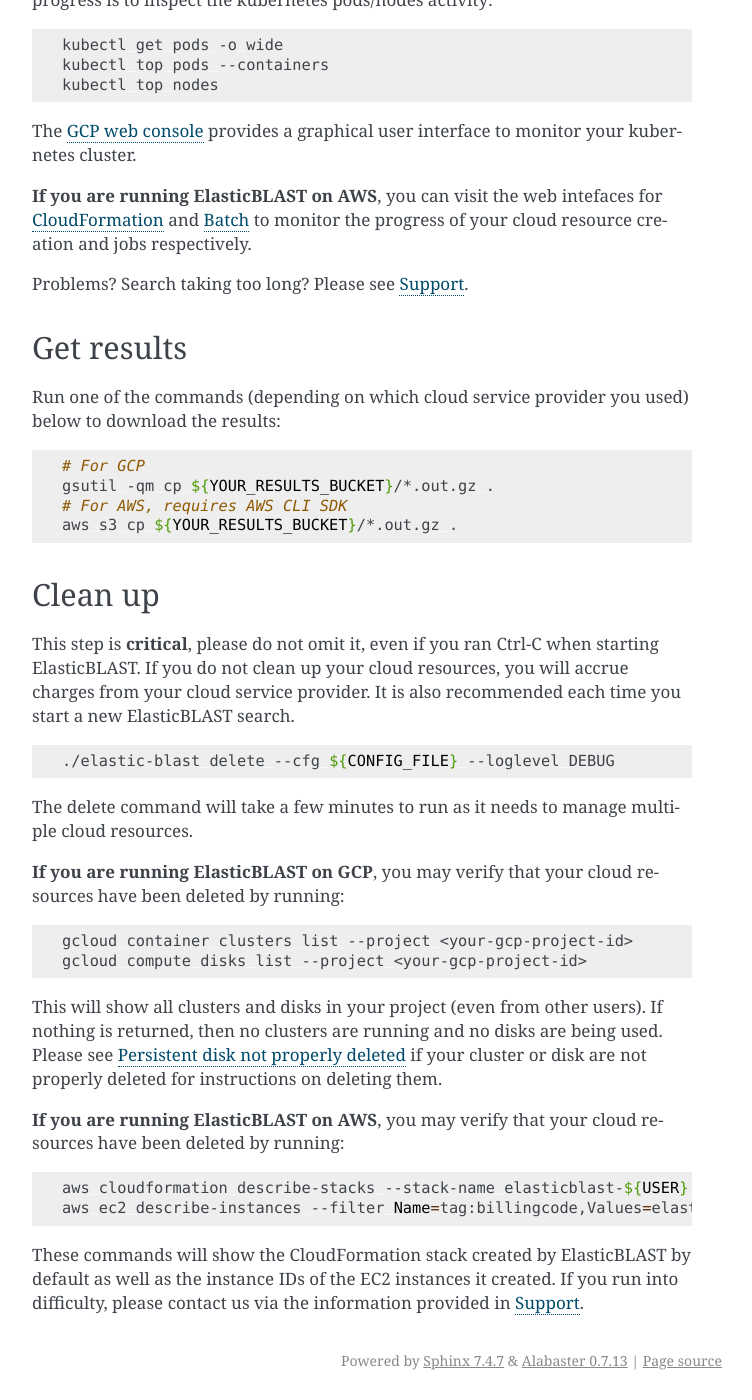
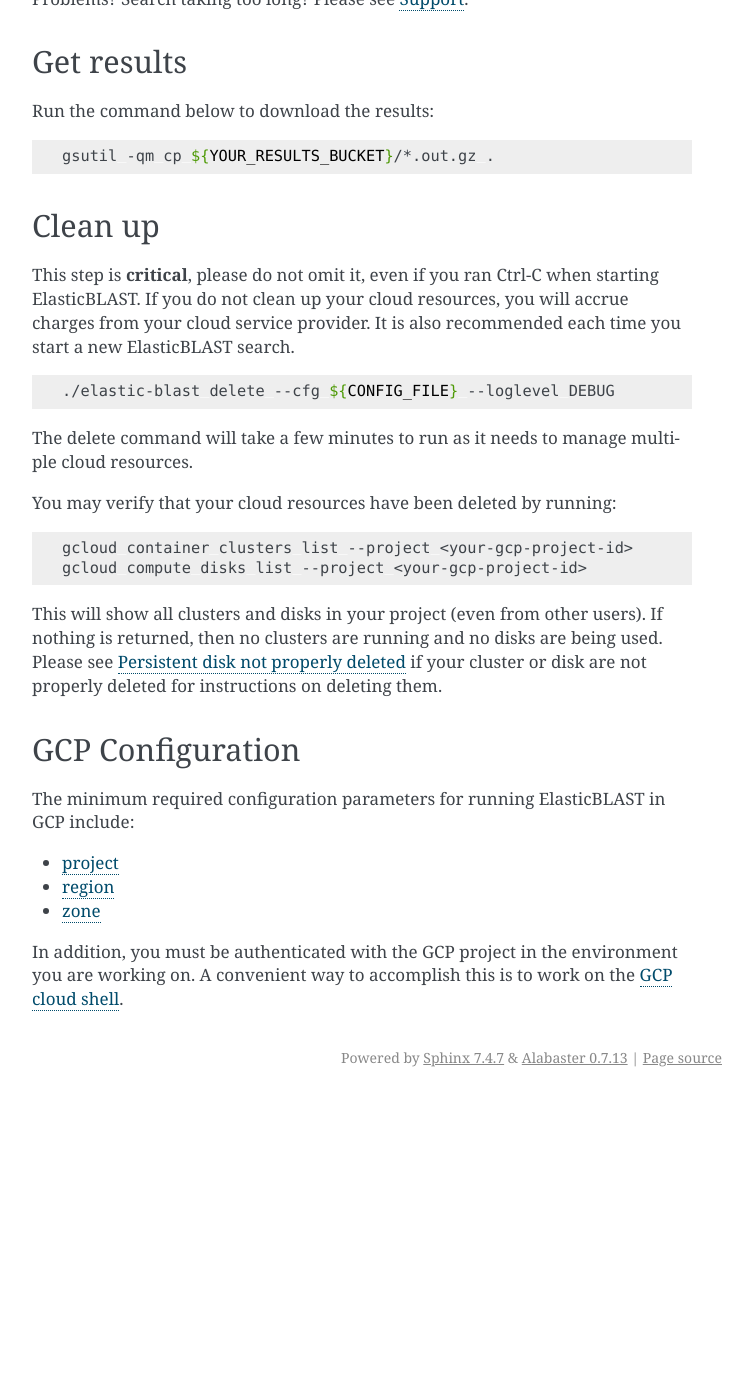
Before and after one commit to ncbi/elastic-blast-docs, a Sphinx documentation site: the page built from docs/source/quickstart-gcp.rst, in a window 1280 px wide and 1400 px high, scrolled down 2477 px. Shown: the whole window, without its empty margins (388-1140 px from the left). Built offline with Sphinx 7.4.7, drawn with Linux system fonts in a browser that asks for light colours; after the commit the page ends 3574 px from its top, so only the background shows below that; some of the changed text lies outside the part shown.

Commit message:
updates for 0.0.17: additional AWS documentation

```diff
--- a/docs/source/index.rst
+++ b/docs/source/index.rst
@@ -17,7 +17,9 @@
    :caption: Contents:
 
    requirements
-   quickstart
+   overview
+   quickstart-aws
+   quickstart-gcp
    exit-codes
    configuration
    support
--- a/docs/source/quickstart.rst
+++ b/docs/source/quickstart-gcp.rst
@@ -1,15 +1,14 @@
-.. _quickstart:
+.. _quickstart-gcp:
 
-Quickstart
-==========
+Quickstart for GCP
+==================
 
-Overview of ElasticBLAST usage
-------------------------------
+Overview of ElasticBLAST on GCP
+-------------------------------
 
-.. figure:: ElasticBlastOperations.png
-   :alt: Overview of ElasticBLAST usage
+.. figure:: persistent-disk-architecture.png
+   :alt: Overview of ElasticBLAST at GCP
    :class: with-border
-
 
 
 Get ElasticBLAST
@@ -27,32 +26,16 @@
 The code examples below assume that ElasticBLAST was installed in the current working directory.
 
 
-See version and help
---------------------
-
-To see the version of ``elastic-blast`` you are using:
-
-.. code-block:: shell
-
-   ./elastic-blast --version
-
-To see the help message:
-
-.. code-block:: shell
-
-   ./elastic-blast --help
-
-
 Configure it
 ------------
 
 The minimal configuration requires:
 
-#. Cloud service provider configuration (see :ref:`GCP <gcp>` or :ref:`AWS <aws>` for details),
+#. Cloud service provider configuration (see :ref:`GCP configuration <gcp_conf>` for details),
 
 #. :ref:`query sequences <elb_queries>` in a single file or tarball,
 
-#. a :ref:`cloud storage bucket for results <elb_results_bucket>`. This value must start with ``gs://`` or ``s3://``.
+#. a :ref:`cloud storage bucket for results <elb_results_bucket>`. This value must start with ``gs://``.
 
 #. basic BLAST parameters (:ref:`program <elb_blast_program>` and :ref:`database <elb_db>`), and
 
@@ -121,8 +104,7 @@
 
 The status command will not return proper results until the submit command has finished.
 
-**If you are running ElasticBLAST on GCP**, an alternate way to monitor the
-progress is to inspect the kubernetes pods/nodes activity:
+An alternate way to monitor the progress is to inspect the kubernetes pods/nodes activity:
 
 .. code-block:: bash
     :name: kubectl-monitor
@@ -134,24 +116,16 @@
 The `GCP web console <https://console.cloud.google.com/kubernetes/list>`_
 provides a graphical user interface to monitor your kubernetes cluster.
 
-**If you are running ElasticBLAST on AWS**, you can visit the web intefaces for
-`CloudFormation <https://console.aws.amazon.com/cloudformation/>`_ and
-`Batch <https://console.aws.amazon.com/batch/>`_
-to monitor the progress of your cloud resource creation and jobs respectively.
-
 Problems? Search taking too long? Please see :ref:`support`.
 
 Get results
 -----------
 
-Run one of the commands (depending on which cloud service provider you used) below to download the results:
+Run the command below to download the results:
 
 .. code-block:: bash
 
-    # For GCP
     gsutil -qm cp ${YOUR_RESULTS_BUCKET}/*.out.gz .
-    # For AWS, requires AWS CLI SDK
-    aws s3 cp ${YOUR_RESULTS_BUCKET}/*.out.gz .
 
 Clean up
 --------
@@ -167,7 +141,7 @@
 
 The delete command will take a few minutes to run as it needs to manage multiple cloud resources.
 
-**If you are running ElasticBLAST on GCP**, you may verify that your cloud resources have been deleted by running:
+You may verify that your cloud resources have been deleted by running:
 
 .. code-block:: bash
 
@@ -179,13 +153,16 @@
 used. Please see :ref:`PD_LEAK` if your cluster or disk are not properly
 deleted for instructions on deleting them.
 
-**If you are running ElasticBLAST on AWS**, you may verify that your cloud resources have been deleted by running:
+.. _gcp_conf:
 
-.. code-block:: bash
+GCP Configuration
+-----------------
 
-  aws cloudformation describe-stacks --stack-name elasticblast-${USER} --output text
-  aws ec2 describe-instances --filter Name=tag:billingcode,Values=elastic-blast Name=tag:Owner,Values=${USER} --query "Reservations[*].Instances[*].InstanceId" --output text
+The minimum required configuration parameters for running ElasticBLAST in GCP include:
 
-These commands will show the CloudFormation stack created by ElasticBLAST by
-default as well as the instance IDs of the EC2 instances it created. If you run into difficulty, please
-contact us via the information provided in :ref:`support`.
+* :ref:`project <elb_gcp_project>`
+* :ref:`region <elb_gcp_region>`
+* :ref:`zone <elb_gcp_zone>`
+
+In addition, you must be authenticated with the GCP project in the environment you are working on.
+A convenient way to accomplish this is to work on the `GCP cloud shell <https://console.cloud.google.com/?cloudshell=true>`_.
--- a/docs/source/requirements.rst
+++ b/docs/source/requirements.rst
@@ -10,7 +10,8 @@
 * `GCP SDK CLI <https://cloud.google.com/sdk>`_
 * `kubectl <https://kubernetes.io/docs/tasks/tools/install-kubectl>`_
 * You are authenticated and have the necessary permissions in your GCP
-  project. If working on a newly created GCP instance, this likely requires ``gcloud auth login``.
+  project. If working on a newly created GCP instance, this likely requires
+  running the command ``gcloud auth login``.
 
   * GCP permissions
 
```
Also changed, not shown: docs/source/aws.rst (deleted, +0 -23 lines), docs/source/gcp.rst (deleted, +0 -20 lines), docs/source/issues.rst (+7 -0 lines), docs/source/overview.rst (added, +33 -0 lines), docs/source/quickstart-aws.rst (added, +179 -0 lines).
